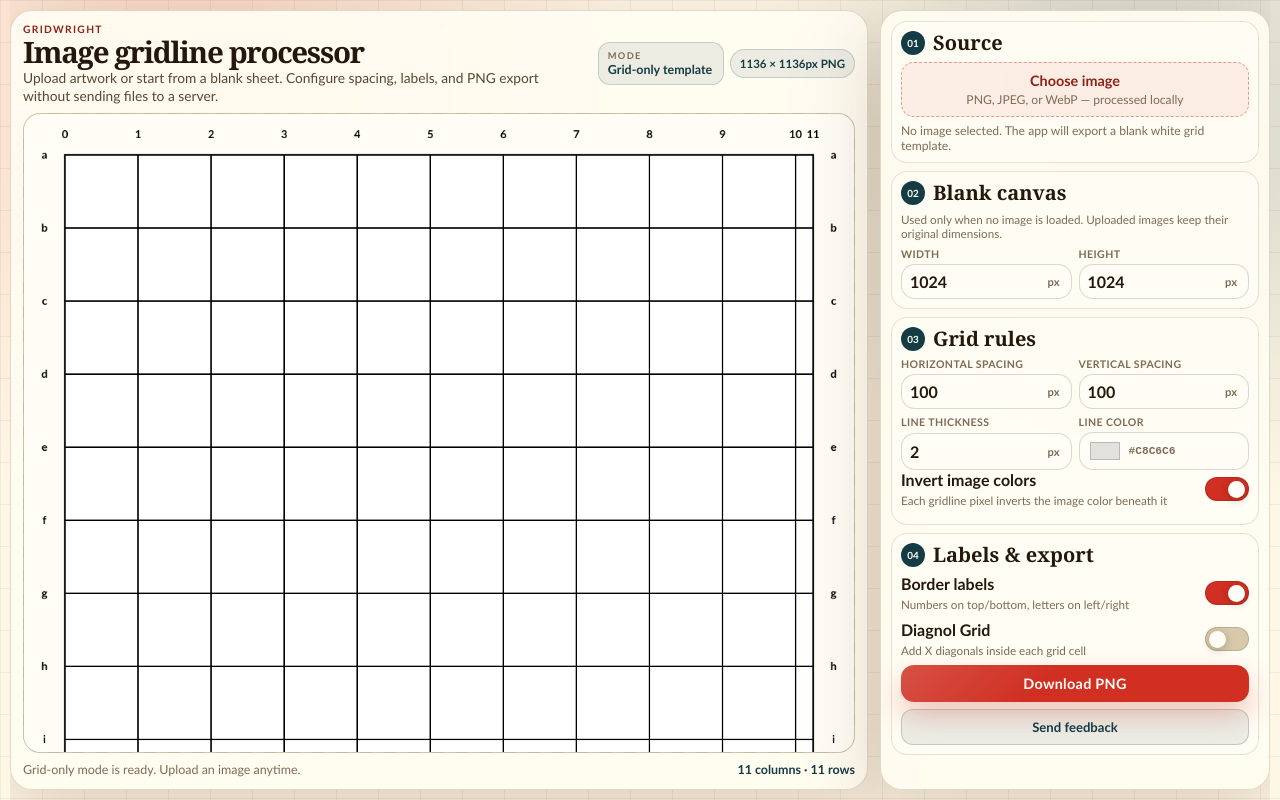
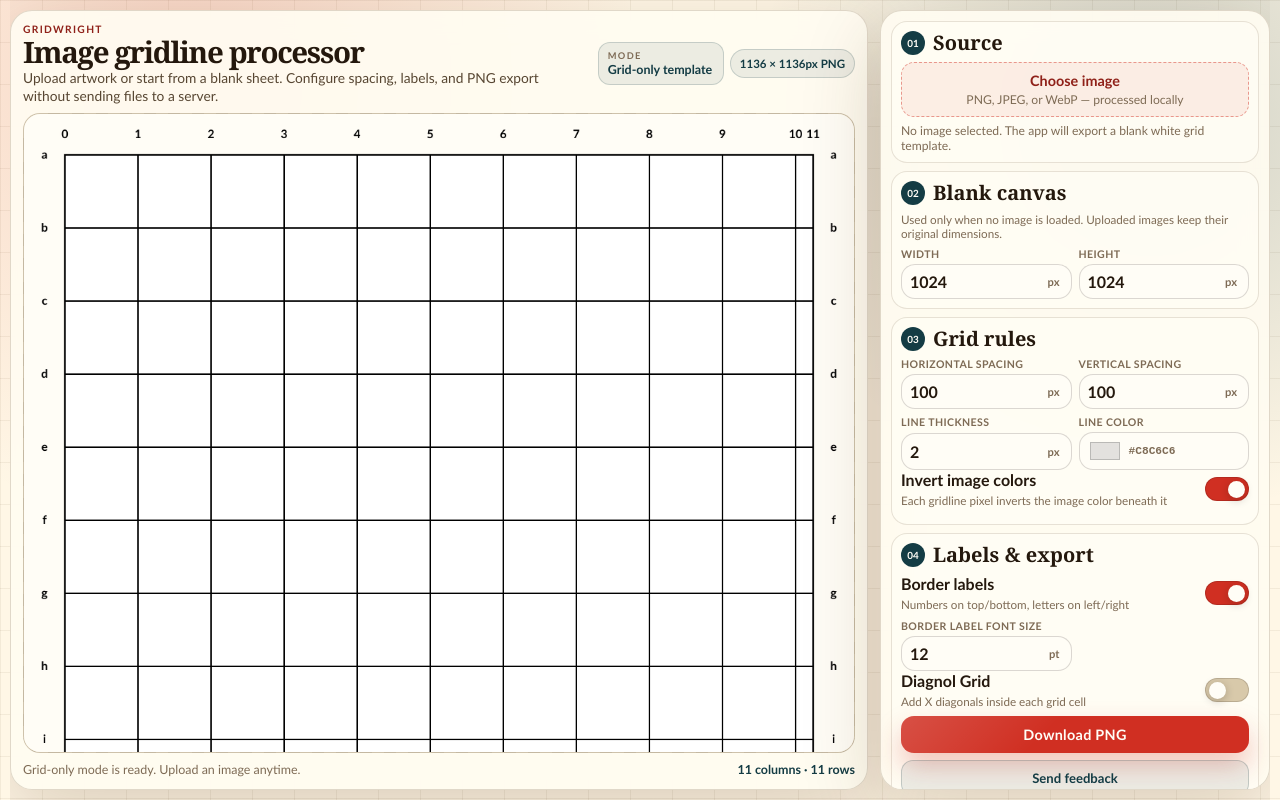
Before and after one commit to ugmurthy/artapp, a React (Vite) app: page / in a window 1280 px wide. Built offline with nearby package versions, Linux system fonts and the light colour scheme; no server answers.

Commit message:
Allow configuring border label font size
Amp-Thread-ID: https://ampcode.com/threads/T-01a0ea45-5458-75e6-bf4e-3af607f35ce6
Co-authored-by: U G Murthy <ugmurthy@gmail.com>

```diff
--- a/src/apps/GridWright.jsx
+++ b/src/apps/GridWright.jsx
@@ -10,6 +10,7 @@ const DEFAULT_SETTINGS = {
   thickness: 2,
   showDiagonalGrid: false,
   showLabels: true,
+  labelFontSize: 12,
 }
 
 const LABEL_MARGIN = 56
@@ -17,6 +18,8 @@ const MAX_CANVAS_SIDE = 8000
 const MIN_CANVAS_SIDE = 16
 const MAX_SPACING = 4000
 const MAX_THICKNESS = 80
+const MIN_LABEL_FONT_SIZE = 6
+const MAX_LABEL_FONT_SIZE = 30
 const FEEDBACK_FORM_URL = import.meta.env.VITE_FEEDBACK_FORM_URL
 
 function clampNumber(value, min, max, fallback) {
@@ -179,6 +182,7 @@ function renderGridCanvas(canvas, sourceImage, settings) {
       verticals,
       horizontals,
       color: '#000000',
+      fontSize: settings.labelFontSize,
     })
   }
 
@@ -203,10 +207,11 @@ function drawLabels(context, details) {
     verticals,
     horizontals,
     color,
+    fontSize,
   } = details
 
   context.save()
-  context.font = '700 15px "Avenir Next", "Gill Sans", sans-serif'
+  context.font = `700 ${fontSize * 4 / 3}px "Avenir Next", "Gill Sans", sans-serif`
   context.textAlign = 'center'
   context.textBaseline = 'middle'
   context.fillStyle = color
@@ -285,6 +290,7 @@ export default function GridWright() {
       horizontalSpacing: clampInteger(settings.horizontalSpacing, 1, MAX_SPACING, DEFAULT_SETTINGS.horizontalSpacing),
       verticalSpacing: clampInteger(settings.verticalSpacing, 1, MAX_SPACING, DEFAULT_SETTINGS.verticalSpacing),
       thickness: clampNumber(settings.thickness, 0.5, MAX_THICKNESS, DEFAULT_SETTINGS.thickness),
+      labelFontSize: clampNumber(settings.labelFontSize, MIN_LABEL_FONT_SIZE, MAX_LABEL_FONT_SIZE, DEFAULT_SETTINGS.labelFontSize),
     }),
     [settings],
   )
@@ -609,6 +615,19 @@ export default function GridWright() {
               />
             </label>
 
+            <div className="control-grid two-col">
+              <NumericControl
+                id="label-font-size"
+                label="Border label font size"
+                min={MIN_LABEL_FONT_SIZE}
+                max={MAX_LABEL_FONT_SIZE}
+                value={normalizedSettings.labelFontSize}
+                disabled={!settings.showLabels}
+                suffix="pt"
+                onChange={(value) => updateNumberSetting('labelFontSize', value, MIN_LABEL_FONT_SIZE, MAX_LABEL_FONT_SIZE, DEFAULT_SETTINGS.labelFontSize)}
+              />
+            </div>
+
             <label className="switch-row" htmlFor="show-diagonal-grid">
               <span>
                 <strong>Diagnol Grid</strong>
```
